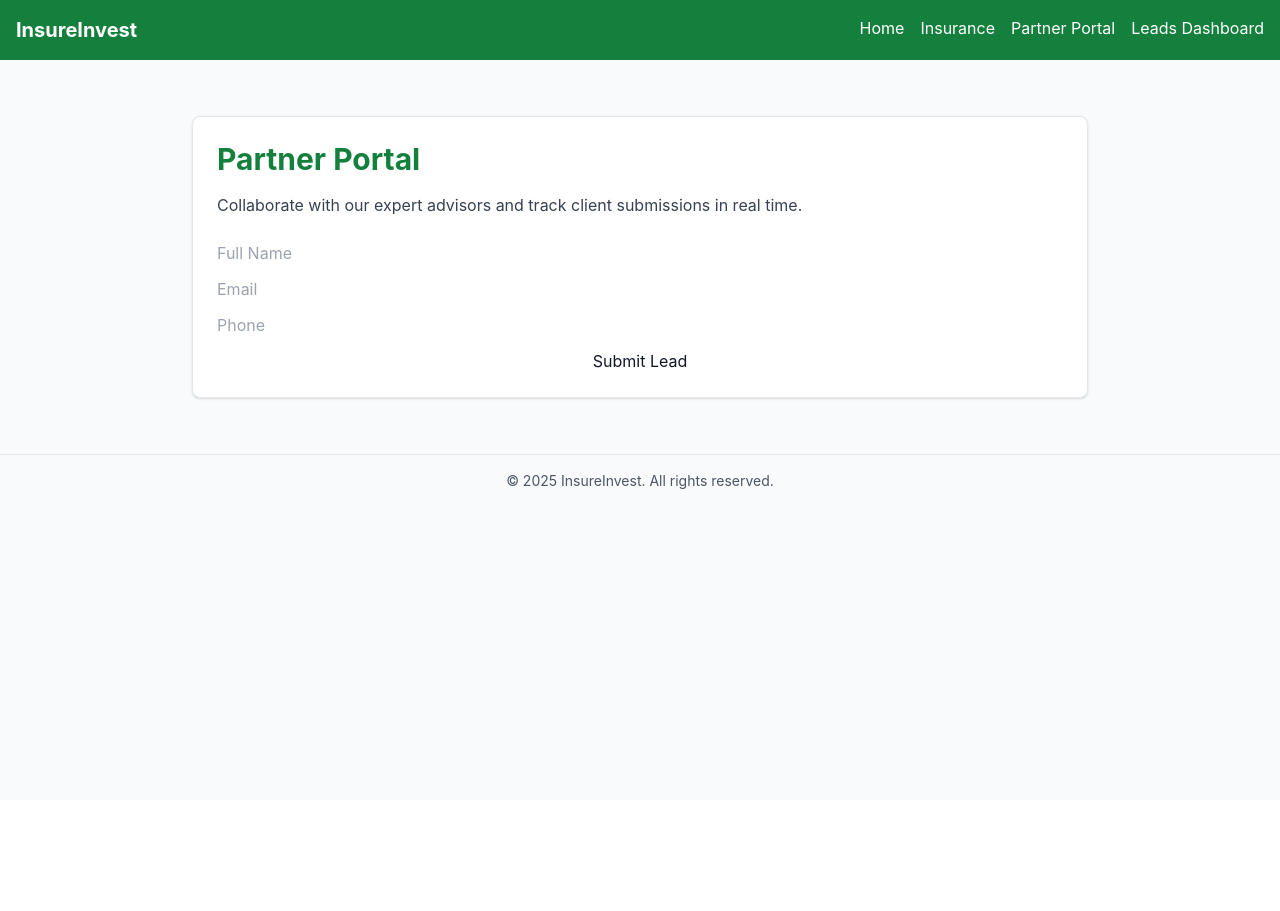
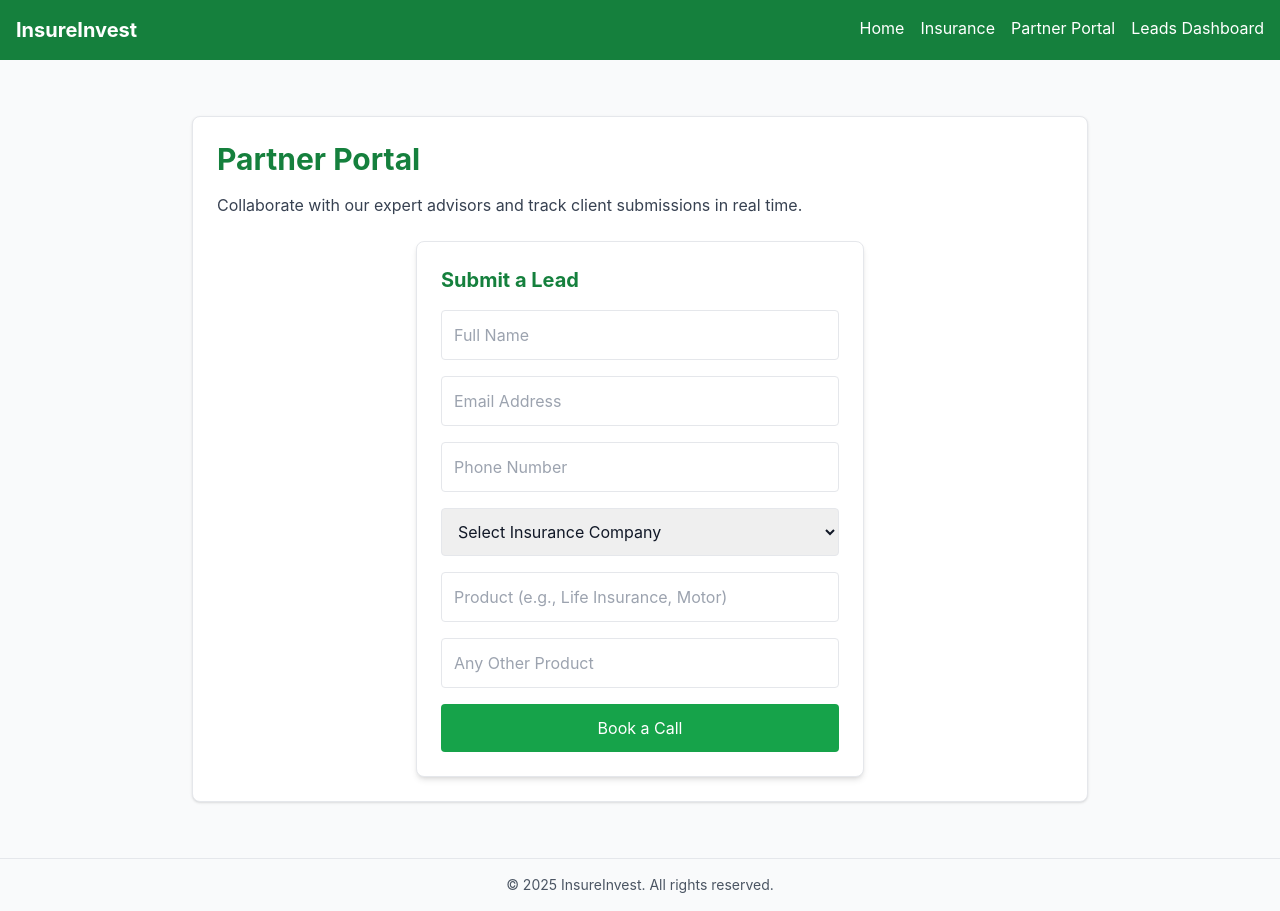
Before and after one commit to ew-prog/insure-invest-frontend, a React (Vite) app: page /partner-portal in a window 1280 px wide. Before the commit the page ends 800 px from the top, so only its background shows below. Built offline with nearby package versions, Linux system fonts and the light colour scheme; sample sign-in values are in the browser's storage.

Commit message:
Update LeadForm.jsx

```diff
--- a/src/LeadForm.jsx
+++ b/src/LeadForm.jsx
@@ -1,31 +1,116 @@
 import React, { useState } from 'react'
 
 function LeadForm() {
-  const [name,setName]=useState('')
-  const [email,setEmail]=useState('')
-  const [phone,setPhone]=useState('')
+  const [name, setName] = useState('')
+  const [email, setEmail] = useState('')
+  const [phone, setPhone] = useState('')
+  const [insuranceCompany, setInsuranceCompany] = useState('')
+  const [product, setProduct] = useState('')
+  const [otherProduct, setOtherProduct] = useState('')
 
-  const handleSubmit=async(e)=>{
+  const API_BASE = import.meta.env.VITE_API_BASE_URL
+
+  const handleSubmit = async (e) => {
     e.preventDefault()
-    try{
-      const res=await fetch(`${import.meta.env.VITE_API_URL}/api/v1/leads`,{
-        method:'POST',
-        headers:{'Content-Type':'application/json','Authorization':`Bearer ${localStorage.getItem('token')}`},
-        body:JSON.stringify({name,email,phone})
+
+    const payload = {
+      name,
+      email,
+      phone,
+      insuranceCompany,
+      product: product || otherProduct, // use otherProduct if product is empty
+    }
+
+    try {
+      const response = await fetch(`${API_BASE}/api/v1/leads`, {
+        method: 'POST',
+        headers: { 'Content-Type': 'application/json' },
+        body: JSON.stringify(payload),
       })
-      if(!res.ok)throw new Error('Failed')
-      alert('Lead submitted!')
-      setName(''); setEmail(''); setPhone('')
-    }catch(err){alert('Submission failed');console.error(err)}
+
+      if (!response.ok) throw new Error('Failed to submit lead')
+
+      alert('Lead submitted successfully!')
+      setName('')
+      setEmail('')
+      setPhone('')
+      setInsuranceCompany('')
+      setProduct('')
+      setOtherProduct('')
+    } catch (err) {
+      console.error(err)
+      alert('Submission failed. Check backend connection or .env settings.')
+    }
   }
 
-  return(
-    <form onSubmit={handleSubmit} className="flex flex-col gap-3">
-      <input placeholder="Full Name" value={name} onChange={e=>setName(e.target.value)} required/>
-      <input type="email" placeholder="Email" value={email} onChange={e=>setEmail(e.target.value)} required/>
-      <input type="tel" placeholder="Phone" value={phone} onChange={e=>setPhone(e.target.value)} required/>
-      <button type="submit">Submit Lead</button>
-    </form>
+  return (
+    <div className="max-w-md mx-auto bg-white p-6 rounded-lg shadow-md border border-gray-200">
+      <h3 className="text-xl font-bold text-green-700 mb-4">Submit a Lead</h3>
+      <form onSubmit={handleSubmit} className="flex flex-col gap-4">
+        <input
+          type="text"
+          placeholder="Full Name"
+          value={name}
+          onChange={(e) => setName(e.target.value)}
+          className="p-3 border rounded focus:ring-2 focus:ring-green-400"
+          required
+        />
+        <input
+          type="email"
+          placeholder="Email Address"
+          value={email}
+          onChange={(e) => setEmail(e.target.value)}
+          className="p-3 border rounded focus:ring-2 focus:ring-green-400"
+          required
+        />
+        <input
+          type="tel"
+          placeholder="Phone Number"
+          value={phone}
+          onChange={(e) => setPhone(e.target.value)}
+          className="p-3 border rounded focus:ring-2 focus:ring-green-400"
+          required
+        />
+        <select
+          value={insuranceCompany}
+          onChange={(e) => setInsuranceCompany(e.target.value)}
+          className="p-3 border rounded focus:ring-2 focus:ring-green-400"
+          required
+        >
+          <option value="">Select Insurance Company</option>
+          <option>OldMutual</option>
+          <option>Sanlam</option>
+          <option>Allianz</option>
+          <option>Prudential</option>
+          <option>Britam</option>
+          <option>ICEA General</option>
+          <option>Goldstar</option>
+          <option>Mayfair</option>
+          <option>AAR</option>
+          <option>Any</option>
+        </select>
+        <input
+          type="text"
+          placeholder="Product (e.g., Life Insurance, Motor)"
+          value={product}
+          onChange={(e) => setProduct(e.target.value)}
+          className="p-3 border rounded focus:ring-2 focus:ring-green-400"
+        />
+        <input
+          type="text"
+          placeholder="Any Other Product"
+          value={otherProduct}
+          onChange={(e) => setOtherProduct(e.target.value)}
+          className="p-3 border rounded focus:ring-2 focus:ring-green-400"
+        />
+        <button
+          type="submit"
+          className="bg-green-600 text-white py-3 rounded hover:bg-green-700 transition"
+        >
+          Book a Call
+        </button>
+      </form>
+    </div>
   )
 }
 
```
